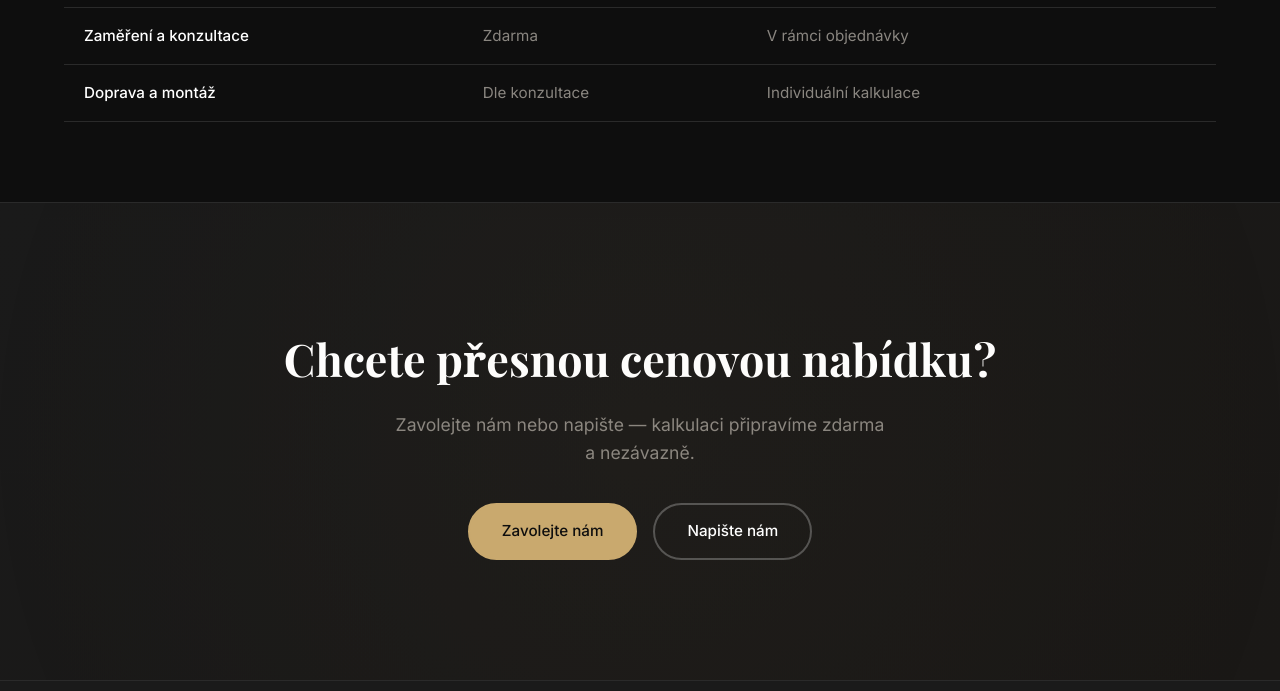
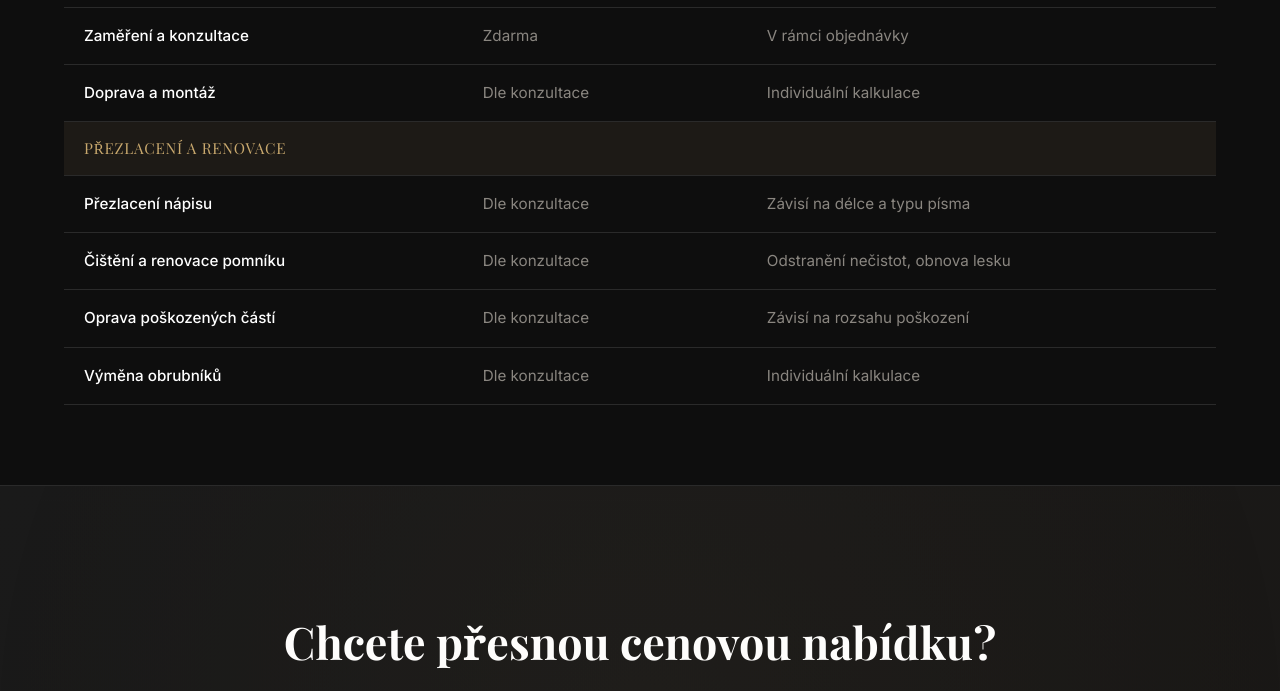
Before and after one commit to malaveselahranolka/kamenictvi-adamek, a plain HTML site: page cenik.html in a window 1280 px wide. Shown: the part 1140-1831 px from the top of the page. Drawn offline with nearby package versions, Linux system fonts and the light colour scheme; a script that the page names is missing.

Commit message:
Cenik: add Prezlaceni a renovace section

```diff
--- a/cenik.html
+++ b/cenik.html
@@ -121,6 +121,29 @@
             <td>Dle konzultace</td>
             <td>Individuální kalkulace</td>
           </tr>
+          <tr class="pricing__section-header">
+            <td colspan="3">Přezlacení a renovace</td>
+          </tr>
+          <tr>
+            <td>Přezlacení nápisu</td>
+            <td>Dle konzultace</td>
+            <td>Závisí na délce a typu písma</td>
+          </tr>
+          <tr>
+            <td>Čištění a renovace pomníku</td>
+            <td>Dle konzultace</td>
+            <td>Odstranění nečistot, obnova lesku</td>
+          </tr>
+          <tr>
+            <td>Oprava poškozených částí</td>
+            <td>Dle konzultace</td>
+            <td>Závisí na rozsahu poškození</td>
+          </tr>
+          <tr>
+            <td>Výměna obrubníků</td>
+            <td>Dle konzultace</td>
+            <td>Individuální kalkulace</td>
+          </tr>
         </tbody>
       </table>
 
--- a/css/style.css
+++ b/css/style.css
@@ -1087,6 +1087,22 @@ a:hover {
   font-weight: 500;
 }
 
+.pricing__section-header td {
+  background: rgba(201, 169, 110, 0.08) !important;
+  color: var(--color-accent) !important;
+  font-family: 'Playfair Display', serif;
+  font-size: 0.95rem;
+  font-weight: 700;
+  letter-spacing: 0.05em;
+  text-transform: uppercase;
+  padding: 14px 20px !important;
+  border-top: 1px solid rgba(201, 169, 110, 0.2);
+}
+
+.pricing__section-header:hover td {
+  background: rgba(201, 169, 110, 0.08) !important;
+}
+
 @media (max-width: 768px) {
   .pricing__table {
     font-size: 0.85rem;
```
